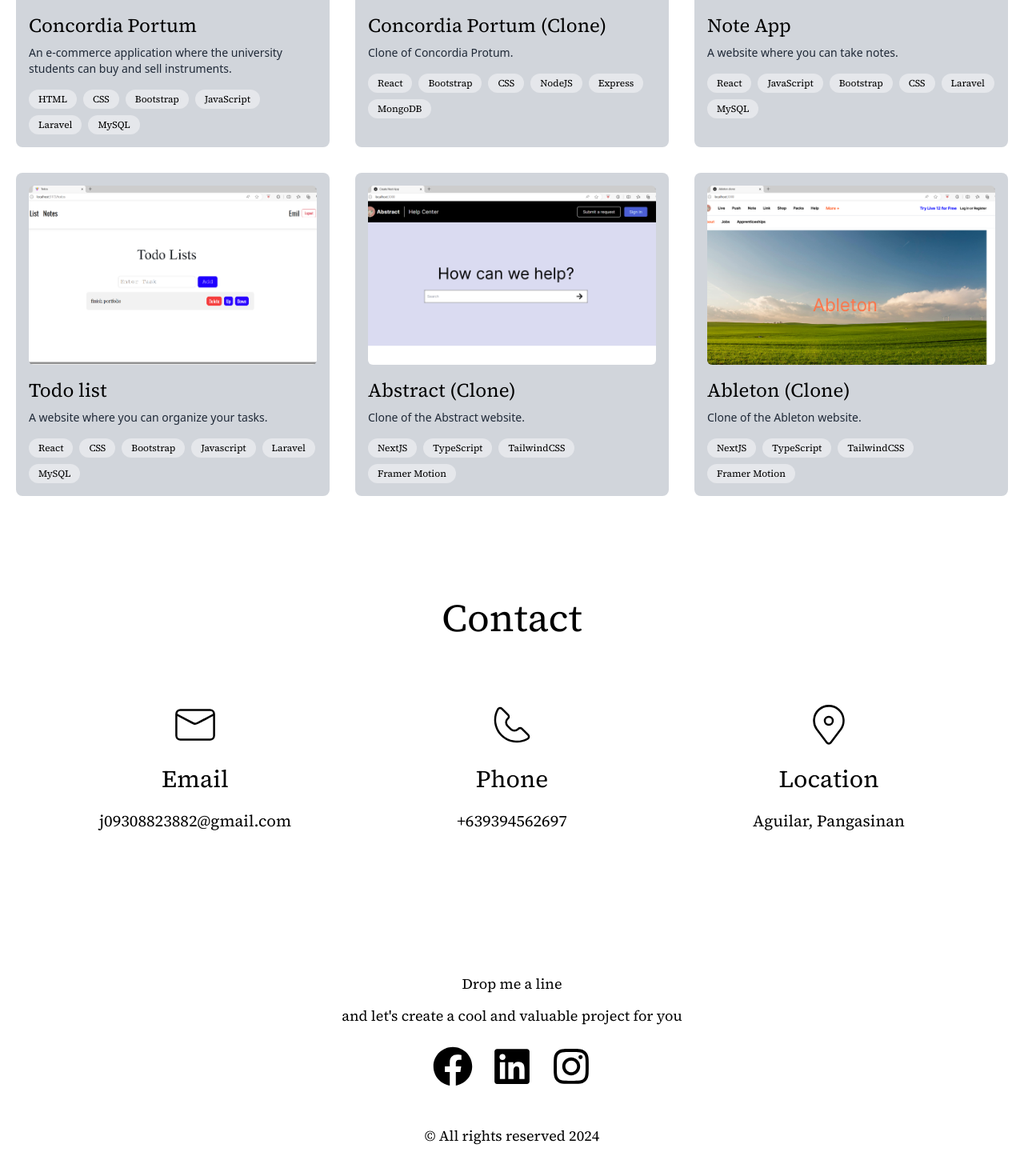
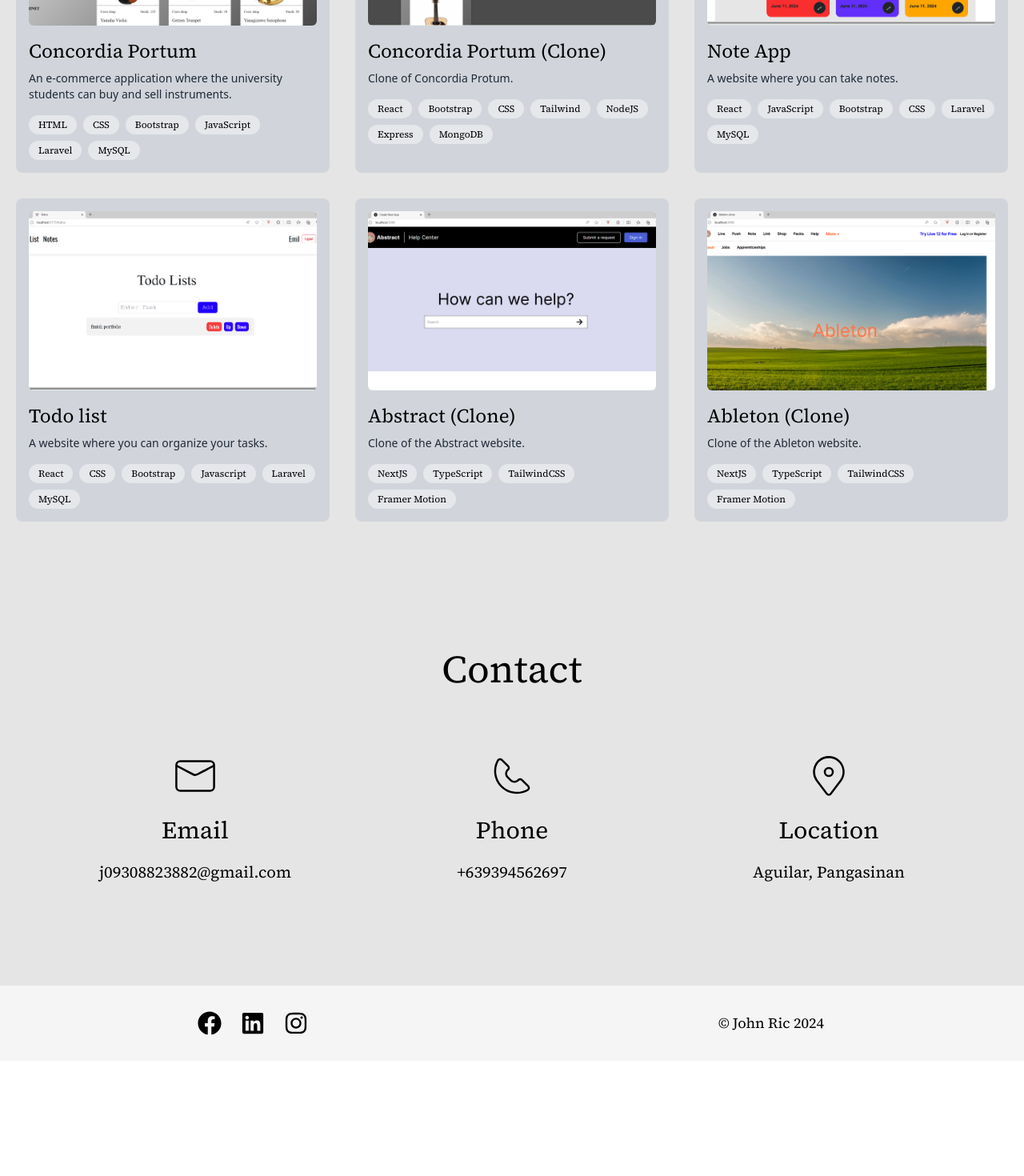
Before and after one commit to Coco10130/portfolio, a Next.js app: page / in a window 1280 px wide. Shown: the part 1840-3310 px from the top of the page at 80% size. After the commit the page ends 3166 px from the top, so only its background shows below. Built offline with nearby package versions, Linux system fonts and the light colour scheme.

Commit message:
random revisions

```diff
--- a/app/(components)/About.tsx
+++ b/app/(components)/About.tsx
@@ -110,7 +110,7 @@ const About = ({ darkMode }: Props) => {
               </h3>
 
               <Reveal>
-                <div className="flex flex-wrap justify-center gap-4">
+                <div className="flex flex-wrap justify-center gap-4 py-4">
                   {technologies.map((tech) => (
                     <div
                       key={tech.tech}
--- a/app/(components)/Footer.tsx
+++ b/app/(components)/Footer.tsx
@@ -13,45 +13,38 @@ const Footer = ({ darkMode }: Props) => {
         <div
           className={`${
             darkMode && "dark"
-          } flex flex-col justify-center items-center w-full h-auto py-12`}
+          } flex flex-col justify-center items-center w-full h-auto py-8 bg-neutral-100 dark:bg-neutral-800`}
         >
-          <div className="text-center px-3">
-            <h3 className="text-base md:text-lg dark:text-white font-source-serif-bold">
-              Drop me a line
-            </h3>
-            <h3 className="text-base md:text-lg dark:text-white font-source-serif-bold mt-3 mb-6">
-              and let&apos;s create a cool and valuable project for you
-            </h3>
-          </div>
-
-          <div className="flex flex-wrap justify-center items-center gap-6 w-[50%]">
+          <div className="grid grid-cols-1 sm:grid-cols-2 w-full gap-4 h-auto">
+            <div className="flex flex-row justify-start sm:justify-center items-center gap-6 px-4">
               <a
                 href="https://www.facebook.com/johnric.tenepere.9"
                 target="_blank"
                 rel="noopener noreferrer"
               >
-              <FaFacebook size={50} color={darkMode ? "white" : "black"} />
+                <FaFacebook size={30} color={darkMode ? "white" : "black"} />
               </a>
               <a
                 href="https://ph.linkedin.com/in/cocolangot?original_referer=https%3A%2F%2Fwww.google.com%2F"
                 target="_blank"
                 rel="noopener noreferrer"
               >
-              <FaLinkedin size={50} color={darkMode ? "white" : "black"} />
+                <FaLinkedin size={30} color={darkMode ? "white" : "black"} />
               </a>
               <a
                 href="https://www.instagram.com/jhnrc13/"
                 target="_blank"
                 rel="noopener noreferrer"
               >
-              <FaInstagram size={50} color={darkMode ? "white" : "black"} />
+                <FaInstagram size={30} color={darkMode ? "white" : "black"} />
               </a>
             </div>
 
-          <div className="pt-12">
-            <p className="dark:text-white text-lg font-source-serif">
-              © All rights reserved 2024
+            <div className="flex flex-row justify-start sm:justify-center items-center px-4">
+              <p className="text-base dark:text-white md:text-lg font-source-serif">
+                © John Ric 2024
               </p>
+            </div>
           </div>
         </div>
       </Reveal>
--- a/app/(components)/NavBar.tsx
+++ b/app/(components)/NavBar.tsx
@@ -28,7 +28,7 @@ const NavBar = ({ darkMode }: Props) => {
       <nav
         className={`${
           darkMode && "dark"
-        } grid fixed grid-cols-2 w-full h-auto px-6 py-3 shadow-lg md:px-8 md:py-6 lg:px-16 z-20 bg-white dark:bg-black`}
+        } grid fixed grid-cols-2 w-full h-auto px-6 py-3 shadow-lg md:px-8 md:py-6 lg:px-16 z-20 bg-neutral-200 dark:bg-black`}
       >
         <div className="flex items-center justify-start gap-5 w-[150%] md:w-full">
           <h3 className="text-md ml-5 uppercase font-bold text-neutral-900 dark:text-white md:ml-12 md:text-xl">
@@ -45,7 +45,7 @@ const NavBar = ({ darkMode }: Props) => {
           </ul>
           <div className="flex md:hidden">
             <button className="mr-2 sm:mr-5" onClick={handleNavigationChange}>
-              <AnimatedHamburger darkMode={darkMode} />
+              <AnimatedHamburger />
             </button>
           </div>
         </div>
@@ -92,7 +92,7 @@ const NavBar = ({ darkMode }: Props) => {
   );
 };
 
-const AnimatedHamburger = ({ darkMode }: Props) => {
+const AnimatedHamburger = () => {
   const [active, setActive] = useState<boolean>(false);
 
   const handleNavigationChange = () => {
--- a/app/(components)/Projects.tsx
+++ b/app/(components)/Projects.tsx
@@ -18,7 +18,15 @@ const Projects = ({ darkMode }: Props) => {
       image: "/images/concordia-clone.png",
       title: "Concordia Portum (Clone)",
       description: "Clone of Concordia Protum.",
-      techs: ["React", "Bootstrap", "CSS", "NodeJS", "Express", "MongoDB"],
+      techs: [
+        "React",
+        "Bootstrap",
+        "CSS",
+        "Tailwind",
+        "NodeJS",
+        "Express",
+        "MongoDB",
+      ],
     },
     {
       image: "/images/note.png",
@@ -56,7 +64,7 @@ const Projects = ({ darkMode }: Props) => {
             </h1>
           </div>
           <div>
-            <ProjectCards projects={projects} darkMode={darkMode} />
+            <ProjectCards projects={projects} />
           </div>
         </div>
       </Reveal>
@@ -73,17 +81,16 @@ interface CardProps {
 
 interface ProjectCardsProps {
   projects: CardProps[];
-  darkMode: boolean;
 }
 
-const ProjectCards = ({ projects, darkMode }: ProjectCardsProps) => {
+const ProjectCards = ({ projects }: ProjectCardsProps) => {
   return (
     <Reveal>
-      <div className="grid grid-cols-1 sm:grid-cols-2 md:grid-cols-3 w-full h-auto gap-8 px-5">
+      <div className="grid grid-cols-1 sm:grid-cols-2 md:grid-cols-3 w-full h-auto gap-8 px-5 py-8">
         {projects.map((project) => (
           <div
             key={project.title}
-            className="max-w-[26rem] w-full h-full p-4 bg-gray-300 dark:bg-gray-800 rounded-lg hover:scale-105 duration-300 ease"
+            className="max-w-[26rem] w-full h-full p-4 bg-gray-300 dark:bg-gray-800 rounded-lg hover:scale-110 duration-300 ease"
           >
             <div>
               <img
--- a/app/globals.css
+++ b/app/globals.css
@@ -8,10 +8,6 @@
  }
 }
 
-* {
-    @apply transition-colors duration-200
-}
-
 html{
     scroll-behavior: smooth;
 }
--- a/app/layout.tsx
+++ b/app/layout.tsx
@@ -30,7 +30,7 @@ const sourceSerifItalic = Source_Serif_4({
 });
 
 export const metadata: Metadata = {
-  title: "John Ric Tenepere",
+  title: "John Ric",
   description: "John Ric Tenepere Portfolio",
 };
 
--- a/app/page.tsx
+++ b/app/page.tsx
@@ -8,7 +8,6 @@ import NavBar from "./(components)/NavBar";
 import Projects from "./(components)/Projects";
 import { motion, AnimatePresence } from "framer-motion";
 import { MdLightMode, MdDarkMode } from "react-icons/md";
-import { exit } from "process";
 
 export default function Home() {
   const [darkMode, setDarkMode] = useState<boolean>(false);
@@ -23,7 +22,7 @@ export default function Home() {
 
   return (
     <div className={`${darkMode && "dark"}`}>
-      <div className="relative dark:bg-neutral-900 bg-white w-full h-auto">
+      <div className="relative bg-neutral-200 dark:bg-neutral-900 w-full h-auto">
         <NavBar darkMode={darkMode} />
         <div id="home">
           <Hero darkMode={darkMode} />
```
Lines whose indentation alone changed are shown as unchanged.
